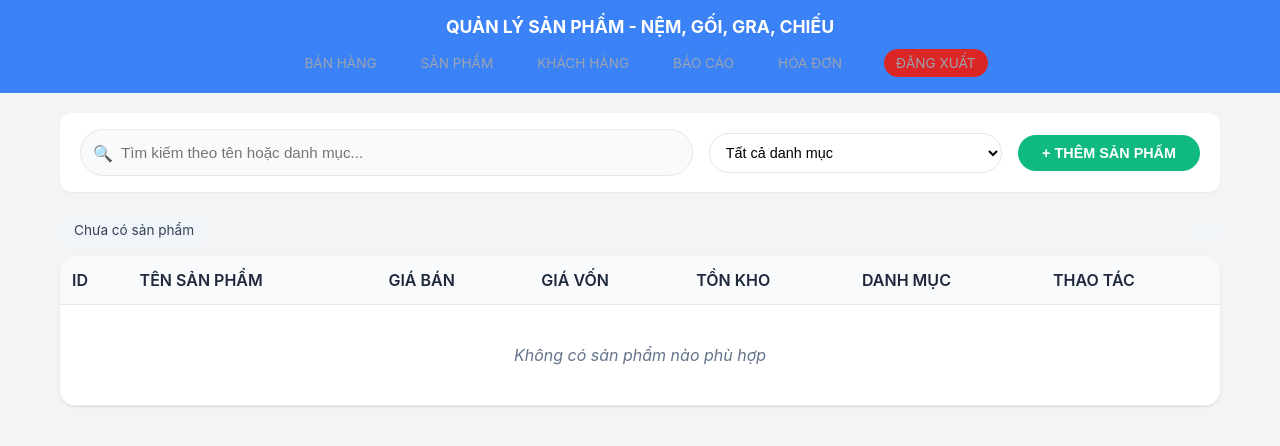
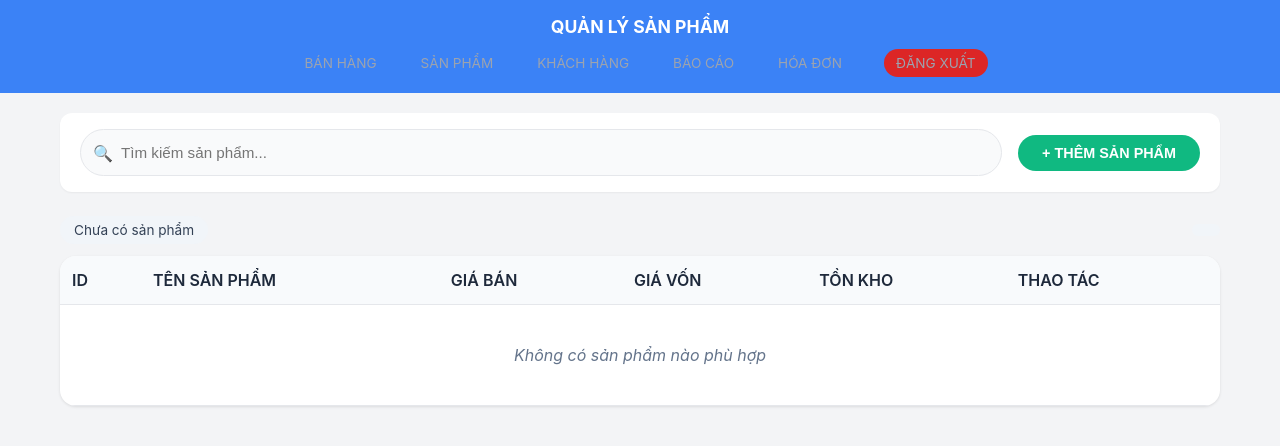
Before and after one commit to vinhvinhcuteee/pos-minh-thien-phuc-supabase, a Flask app: page /products in a window 1280 px wide. Shown: the top 446 px of the page. Run offline with Flask 3, Linux system fonts and the light colour scheme; the visitor is signed in with stand-in values (Sample User, id 1); data that the repository does not hold is empty.

Commit message:
Update products.html

```diff
--- a/templates/products.html
+++ b/templates/products.html
@@ -3,7 +3,7 @@
 <head>
     <meta charset="UTF-8">
     <meta name="viewport" content="width=device-width, initial-scale=1.0">
-    <title>Quản lý sản phẩm - NỆM GỐI GRA CHIẾU</title>
+    <title>Quản lý sản phẩm - CỬA HÀNG MINH THIÊN PHÚC</title>
     <style>
         * {
             margin: 0;
@@ -55,7 +55,7 @@
             padding: 20px;
         }
 
-        /* Thanh công cụ: tìm kiếm + phân loại */
+        /* Thanh công cụ: tìm kiếm + phân loại (bỏ phân loại) */
         .toolbar {
             display: flex;
             flex-wrap: wrap;
@@ -71,7 +71,7 @@
 
         .search-box {
             flex: 2;
-            min-width: 200px;
+            min-width: 250px;
             display: flex;
             align-items: center;
             gap: 8px;
@@ -99,27 +99,6 @@
         .search-box span {
             color: #9ca3af;
             font-size: 1rem;
-        }
-
-        .filter-group {
-            flex: 1;
-            min-width: 180px;
-        }
-
-        .filter-group select {
-            width: 100%;
-            padding: 10px 12px;
-            border-radius: 32px;
-            border: 1px solid #e5e7eb;
-            background-color: white;
-            font-size: 0.9rem;
-            cursor: pointer;
-            outline: none;
-            transition: 0.2s;
-        }
-
-        .filter-group select:focus {
-            border-color: #3b82f6;
         }
 
         .btn-add {
@@ -158,7 +137,7 @@
         table {
             width: 100%;
             border-collapse: collapse;
-            min-width: 650px;
+            min-width: 600px;
         }
 
         th, td {
@@ -223,7 +202,7 @@
             background: white;
             border-radius: 24px;
             padding: 28px;
-            max-width: 520px;
+            max-width: 500px;
             width: 100%;
             box-shadow: 0 20px 35px -8px rgba(0,0,0,0.2);
         }
@@ -235,7 +214,7 @@
             font-size: 1.5rem;
         }
 
-        .modal-content input, .modal-content select {
+        .modal-content input {
             width: 100%;
             padding: 12px 14px;
             margin-bottom: 16px;
@@ -245,7 +224,7 @@
             transition: 0.2s;
         }
 
-        .modal-content input:focus, .modal-content select:focus {
+        .modal-content input:focus {
             outline: none;
             border-color: #3b82f6;
             box-shadow: 0 0 0 2px rgba(59,130,246,0.2);
@@ -293,20 +272,11 @@
             color: #64748b;
             font-style: italic;
         }
-
-        .category-badge {
-            background: #e2e8f0;
-            padding: 4px 10px;
-            border-radius: 40px;
-            font-size: 0.75rem;
-            display: inline-block;
-            color: #1e293b;
-        }
     </style>
 </head>
 <body>
     <div class="header">
-        <h1>QUẢN LÝ SẢN PHẨM - NỆM, GỐI, GRA, CHIẾU</h1>
+        <h1>QUẢN LÝ SẢN PHẨM</h1>
         <div class="nav-links">
             <a href="/">BÁN HÀNG</a>
             <a href="/products">SẢN PHẨM</a>
@@ -318,27 +288,16 @@
     </div>
 
     <div class="container">
-        <!-- Thanh công cụ tích hợp tìm kiếm + phân loại -->
+        <!-- Thanh công cụ: chỉ còn tìm kiếm và nút thêm -->
         <div class="toolbar">
             <div class="search-box">
                 <span>🔍</span>
-                <input type="text" id="searchInput" placeholder="Tìm kiếm theo tên hoặc danh mục..." autocomplete="off">
-            </div>
-            <div class="filter-group">
-                <select id="categoryFilter">
-                    <option value="ALL">Tất cả danh mục</option>
-                    <option value="Nệm">Nệm</option>
-                    <option value="Gối">Gối</option>
-                    <option value="Gra">Gra</option>
-                    <option value="Chiếu">Chiếu</option>
-                    <option value="Drapery">Rèm cửa</option>
-                    <option value="Chăn">Chăn</option>
-                </select>
+                <input type="text" id="searchInput" placeholder="Tìm kiếm sản phẩm..." autocomplete="off">
             </div>
             <button class="btn-add" onclick="openAddModal()">+ THÊM SẢN PHẨM</button>
         </div>
 
-        <!-- Hiển thị thông tin thống kê theo bộ lọc -->
+        <!-- Hiển thị thông tin thống kê -->
         <div style="display: flex; justify-content: space-between; align-items: center; margin-bottom: 12px;">
             <div class="stats-info" id="statsInfo">Đang tải dữ liệu...</div>
             <div class="stats-info" id="filterInfo"></div>
@@ -353,18 +312,17 @@
                         <th>GIÁ BÁN</th>
                         <th>GIÁ VỐN</th>
                         <th>TỒN KHO</th>
-                        <th>DANH MỤC</th>
                         <th>THAO TÁC</th>
                     </tr>
                 </thead>
                 <tbody id="productsTableBody">
-                    <tr><td colspan="7" class="no-data">Đang tải...</td></tr>
+                    <tr><td colspan="6" class="no-data">Đang tải...</td></tr>
                 </tbody>
             </table>
         </div>
     </div>
 
-    <!-- Modal thêm/sửa sản phẩm: danh mục được tùy chỉnh cho nệm, gối, gra, chiếu -->
+    <!-- Modal thêm/sửa sản phẩm (đã bỏ phần chọn danh mục) -->
     <div id="productModal" class="modal">
         <div class="modal-content">
             <h2 id="modalTitle">THÊM SẢN PHẨM</h2>
@@ -373,16 +331,6 @@
             <input type="number" id="productPrice" placeholder="Giá bán (VNĐ)" required>
             <input type="number" id="productCost" placeholder="Giá vốn (VNĐ)" required>
             <input type="number" id="productStock" placeholder="Tồn kho" required>
-            <select id="productCategory">
-                <option value="">-- Chọn danh mục --</option>
-                <option value="Nệm">Nệm</option>
-                <option value="Gối">Gối</option>
-                <option value="Gra">Gra</option>
-                <option value="Chiếu">Chiếu</option>
-                <option value="Drapery">Rèm cửa</option>
-                <option value="Chăn">Chăn</option>
-                <option value="Khác">Khác</option>
-            </select>
             <div class="modal-buttons">
                 <button class="btn-save" onclick="saveProduct()">LƯU</button>
                 <button class="btn-cancel" onclick="closeModal()">HỦY</button>
@@ -400,47 +348,33 @@
             try {
                 const res = await fetch('/api/products');
                 allProducts = await res.json();
-                // Sau khi load, áp dụng bộ lọc hiện tại (tìm kiếm + danh mục)
+                // Sau khi load, áp dụng bộ lọc tìm kiếm
                 applyFiltersAndRender();
             } catch (error) {
                 console.error("Lỗi tải sản phẩm:", error);
                 const tbody = document.getElementById('productsTableBody');
-                tbody.innerHTML = '<tr><td colspan="7" class="no-data">Không thể tải dữ liệu, vui lòng kiểm tra kết nối</td></tr>';
+                tbody.innerHTML = '<tr><td colspan="6" class="no-data">Không thể tải dữ liệu, vui lòng kiểm tra kết nối</td></tr>';
                 document.getElementById('statsInfo').innerText = 'Lỗi kết nối';
             }
         }
 
-        // Lấy giá trị tìm kiếm và danh mục
+        // Lấy giá trị tìm kiếm
         function getSearchTerm() {
             return document.getElementById('searchInput')?.value.trim().toLowerCase() || '';
         }
 
-        function getCategoryValue() {
-            return document.getElementById('categoryFilter')?.value || 'ALL';
-        }
-
-        // Hàm lọc sản phẩm dựa trên tìm kiếm (tên, danh mục) và dropdown phân loại
+        // Hàm lọc sản phẩm dựa trên tìm kiếm (tên sản phẩm)
         function filterProducts() {
             const searchTerm = getSearchTerm();
-            const categoryFilter = getCategoryValue();
 
-            let filtered = [...allProducts];
-
-            // Lọc theo từ khóa (tên sản phẩm hoặc danh mục)
-            if (searchTerm !== '') {
-                filtered = filtered.filter(p => {
-                    const productName = (p.name || '').toLowerCase();
-                    const productCategory = (p.category || '').toLowerCase();
-                    return productName.includes(searchTerm) || productCategory.includes(searchTerm);
-                });
+            if (searchTerm === '') {
+                return [...allProducts];
             }
 
-            // Lọc theo danh mục (nếu không phải ALL)
-            if (categoryFilter !== 'ALL') {
-                filtered = filtered.filter(p => (p.category || '') === categoryFilter);
-            }
-
-            return filtered;
+            return allProducts.filter(p => {
+                const productName = (p.name || '').toLowerCase();
+                return productName.includes(searchTerm);
+            });
         }
 
         // Cập nhật thống kê hiển thị
@@ -460,24 +394,19 @@
 
             if (filteredCount !== totalOriginal) {
                 filterInfoDiv.innerHTML = `Hiển thị ${filteredCount} / ${totalOriginal} sản phẩm`;
+            } else if (getSearchTerm() !== '') {
+                filterInfoDiv.innerHTML = `Kết quả tìm kiếm: ${filteredCount} sản phẩm`;
             } else {
-                const categorySelected = getCategoryValue();
-                if (categorySelected !== 'ALL') {
-                    filterInfoDiv.innerHTML = `Danh mục: ${categorySelected} (${filteredCount} sản phẩm)`;
-                } else if (getSearchTerm() !== '') {
-                    filterInfoDiv.innerHTML = `Kết quả tìm kiếm: ${filteredCount} sản phẩm`;
-                } else {
-                    filterInfoDiv.innerHTML = `Tất cả sản phẩm`;
-                }
+                filterInfoDiv.innerHTML = `Tất cả sản phẩm`;
             }
         }
 
-        // Render bảng sản phẩm dựa trên mảng đã lọc (giữ nguyên logic hiển thị)
+        // Render bảng sản phẩm dựa trên mảng đã lọc
         function renderProductsTable(productsToRender) {
             const tbody = document.getElementById('productsTableBody');
 
             if (!productsToRender.length) {
-                tbody.innerHTML = '<tr><td colspan="7" class="no-data">Không có sản phẩm nào phù hợp</td></tr>';
+                tbody.innerHTML = '<tr><td colspan="6" class="no-data">Không có sản phẩm nào phù hợp</td></tr>';
                 return;
             }
 
@@ -488,7 +417,6 @@
                     <td>${formatMoney(p.price)}</td>
                     <td>${formatMoney(p.cost_price || 0)}</td>
                     <td>${p.stock}</td>
-                    <td>${p.category ? `<span class="category-badge">${escapeHtml(p.category)}</span>` : '<span class="category-badge">Chưa phân loại</span>'}</td>
                     <td>
                         <button class="btn-edit" onclick="editProduct(${p.id})">SỬA</button>
                         <button class="btn-delete" onclick="deleteProduct(${p.id})">XÓA</button>
@@ -497,31 +425,25 @@
             `).join('');
         }
 
-        // Hàm chính kết hợp filter và render (giữ nguyên biến toàn cục)
+        // Hàm chính kết hợp filter và render
         function applyFiltersAndRender() {
             const filtered = filterProducts();
             updateStatsInfo(filtered);
             renderProductsTable(filtered);
         }
 
-        // Gắn sự kiện realtime cho ô tìm kiếm & dropdown phân loại (thay đổi lập tức cập nhật)
+        // Gắn sự kiện realtime cho ô tìm kiếm
         function bindFilterEvents() {
             const searchInput = document.getElementById('searchInput');
-            const categorySelect = document.getElementById('categoryFilter');
 
             if (searchInput) {
                 searchInput.addEventListener('input', () => {
                     applyFiltersAndRender();
                 });
             }
-            if (categorySelect) {
-                categorySelect.addEventListener('change', () => {
-                    applyFiltersAndRender();
-                });
-            }
         }
 
-        // ---------- CÁC HÀM THÊM, SỬA, XÓA (GIỮ NGUYÊN LOGIC GỐC, KHÔNG THAY ĐỔI) ----------
+        // ---------- CÁC HÀM THÊM, SỬA, XÓA (GIỮ NGUYÊN LOGIC GỐC) ----------
         function openAddModal() {
             document.getElementById('modalTitle').innerText = 'THÊM SẢN PHẨM';
             document.getElementById('productId').value = '';
@@ -529,14 +451,11 @@
             document.getElementById('productPrice').value = '';
             document.getElementById('productCost').value = '';
             document.getElementById('productStock').value = '';
-            // set lại select về mặc định (chọn placeholder)
-            const categorySelect = document.getElementById('productCategory');
-            if(categorySelect) categorySelect.value = '';
             document.getElementById('productModal').classList.add('active');
         }
 
         async function editProduct(id) {
-            // Lấy lại danh sách mới nhất để tránh conflict (gọi API)
+            // Lấy lại danh sách mới nhất để tránh conflict
             const res = await fetch('/api/products');
             const products = await res.json();
             const product = products.find(p => p.id === id);
@@ -548,13 +467,6 @@
                 document.getElementById('productPrice').value = product.price;
                 document.getElementById('productCost').value = product.cost_price || 0;
                 document.getElementById('productStock').value = product.stock;
-                // Cập nhật danh mục lên select
-                const catSelect = document.getElementById('productCategory');
-                if (catSelect && product.category) {
-                    catSelect.value = product.category;
-                } else if (catSelect) {
-                    catSelect.value = '';
-                }
                 document.getElementById('productModal').classList.add('active');
             } else {
                 alert('Không tìm thấy sản phẩm!');
@@ -563,18 +475,12 @@
 
         async function saveProduct() {
             const id = document.getElementById('productId').value;
-            // Lấy giá trị từ select category
-            const categoryValue = document.getElementById('productCategory').value;
-
-            // Kiểm tra nếu danh mục trống thì vẫn cho phép lưu (để tránh lỗi nhập liệu)
-            const finalCategory = categoryValue && categoryValue.trim() !== "" ? categoryValue : "";
 
             const data = {
                 name: document.getElementById('productName').value,
                 price: parseInt(document.getElementById('productPrice').value),
                 cost_price: parseInt(document.getElementById('productCost').value) || 0,
-                stock: parseInt(document.getElementById('productStock').value),
-                category: finalCategory
+                stock: parseInt(document.getElementById('productStock').value)
             };
 
             if (!data.name || isNaN(data.price) || isNaN(data.stock)) {
@@ -595,7 +501,7 @@
                 if (res.ok) {
                     alert(id ? 'Cập nhật thành công!' : 'Thêm sản phẩm thành công!');
                     closeModal();
-                    await loadProducts();  // reload lại toàn bộ sản phẩm và giữ bộ lọc
+                    await loadProducts();  // reload lại toàn bộ sản phẩm
                 } else {
                     const errorMsg = await res.text();
                     alert(`Có lỗi xảy ra: ${errorMsg || 'Vui lòng thử lại'}`);
@@ -637,7 +543,7 @@
             return div.innerHTML;
         }
 
-        // Khởi tạo trang: load dữ liệu và gắn sự kiện tìm kiếm + phân loại
+        // Khởi tạo trang: load dữ liệu và gắn sự kiện tìm kiếm
         async function init() {
             await loadProducts();
             bindFilterEvents();
```
